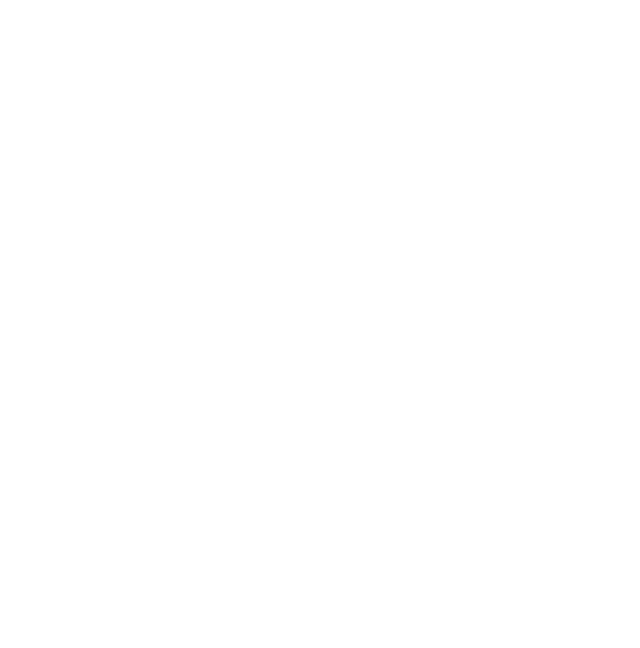
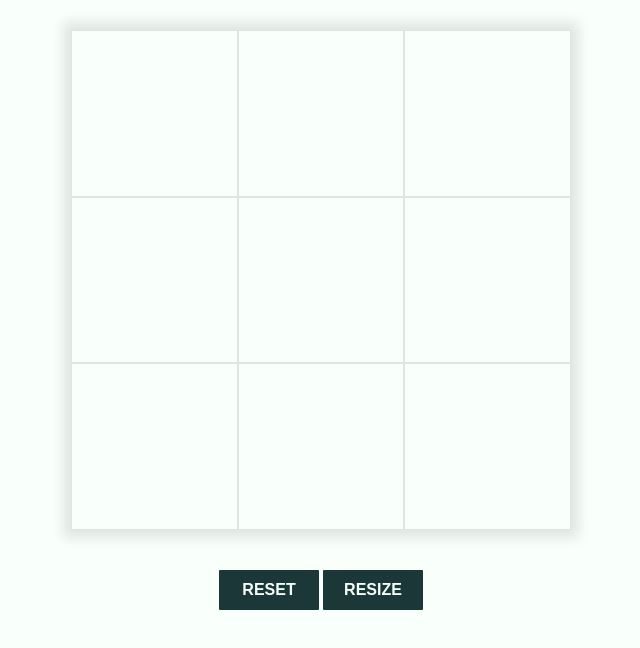
Before and after one commit to aayushsrivastava/Etch-A-Sketch, a plain HTML site: page index.html in a window 1280 px wide. Shown: the whole page, without its empty margins (319-959 px from the left). Drawn offline with Linux system fonts and the light colour scheme.

Commit message:
add working project

```diff
--- a/css/main.css
+++ b/css/main.css
@@ -0,0 +1,51 @@
+body {
+    background-color: rgba(244,255,248,0.5);
+}
+
+div#abc {
+    display: flex;
+    justify-content: center;
+}
+
+div#container {
+    width: 500px;
+    height: 500px;
+    margin-top: 30px;
+    box-shadow: 0 0 12px 8px rgba(0,0,0,0.1);
+    display: grid;
+    grid-auto-columns: auto;
+}
+
+div#container div {
+    border: 1px solid rgba(0,0,0,0.1);
+}
+
+div#container div.drawn {
+    background-color: #1C3738;
+}
+
+div#control-bar {
+    text-align: center;
+}
+
+button.control-btn {
+    margin-top: 40px;
+    margin-bottom: 5px;
+    border: none;
+    width: 100px;
+    height: 40px;
+    background-color: rgb(28, 55, 56);
+    color: #F4FFF8;
+    font-weight: bold;
+    font-size: 1em;
+    text-transform: uppercase;
+    border-radius: 1px;
+    outline: none;
+    cursor: pointer;
+}
+
+button.control-btn:hover {
+    background-color: rgba(28, 55, 56, 0.9);
+    box-shadow: 0 0 5px 0 rgba(0,0,0,0.5);
+    color: #eee;
+}
--- a/index.html
+++ b/index.html
@@ -1,12 +1,16 @@
 <!DOCTYPE html>
 <html>
     <head>
-        <title></title>
+        <title>Etch-A-Sketch</title>
         <link rel='stylesheet' href='css/reset.css'>
         <link rel='stylesheet' href='css/main.css'>
     </head>
     <body>
-
+        <div id='abc'><div id='container'></div></div>
+        <div id='control-bar'>
+            <button id='reset-btn' class='control-btn'>Reset</button>
+            <button id='resize-btn' class='control-btn'>Resize</button>
+        </div>
         <script type='text/javascript' src='scripts/main.js'></script>
     </body>
 </html>
--- a/scripts/main.js
+++ b/scripts/main.js
@@ -0,0 +1,45 @@
+"use strict";
+
+drawCanvas(3);
+
+let resetButton = document.querySelector('#reset-btn');
+resetButton.addEventListener('click', resetCanvas);
+
+let resizeButton = document.querySelector('#resize-btn');
+resizeButton.addEventListener('click', resizeCanvas);
+
+function resizeCanvas(e) {
+    let n = prompt('State the number of sqares on one side?');
+    destroyCanvas();
+    drawCanvas(n);
+}
+
+function drawCanvas(n) {
+    let container = document.querySelector('#container');
+    container.style.gridTemplateColumns = 'auto '.repeat(n);
+    container.style.gridTemplateRows = 'auto '.repeat(n);
+
+    for (let i = 0; i < n * n; i++) {
+        let cell = document.createElement('div');
+        cell.addEventListener('mouseover', paintCell);
+        container.appendChild(cell);
+    }
+}
+
+function resetCanvas() {
+    let container = document.querySelector('#container');
+    container.childNodes.forEach(cell => {
+        cell.classList.remove('drawn');
+    });
+}
+
+function destroyCanvas() {
+    let container = document.querySelector('#container');
+    Array.from(container.childNodes).forEach(cell => {
+        container.removeChild(cell);
+    });
+}
+
+function paintCell(e) {
+    e.target.classList.add('drawn');
+}
```
